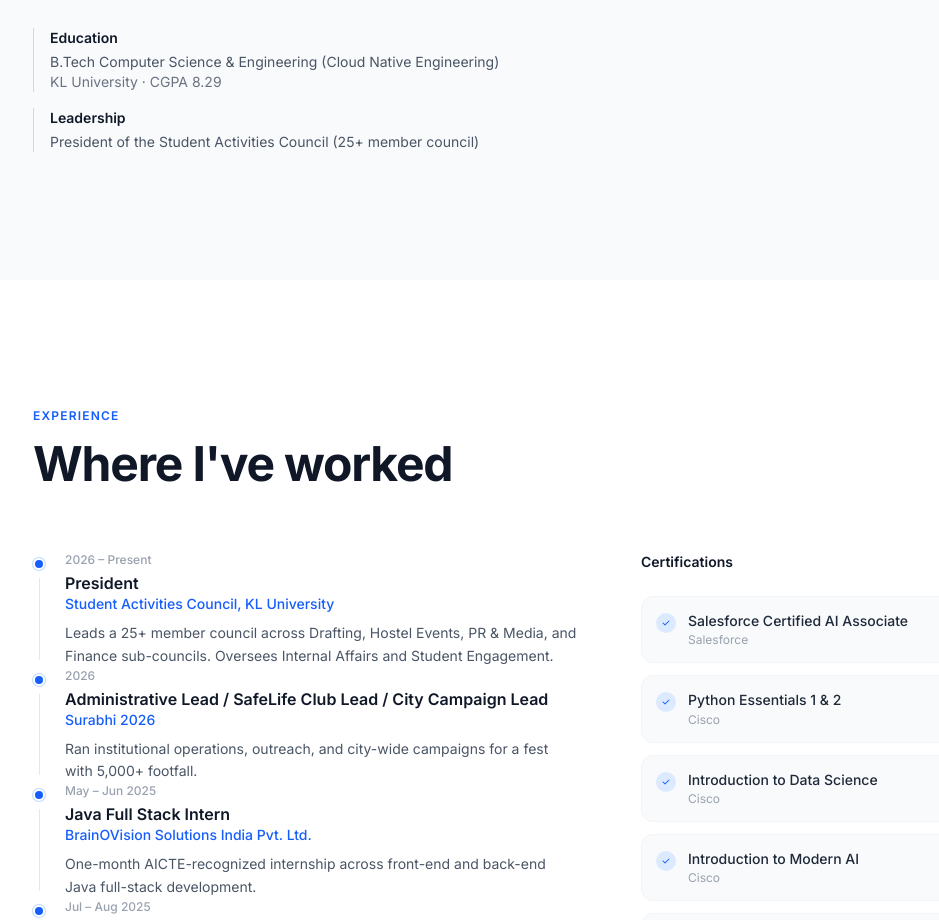
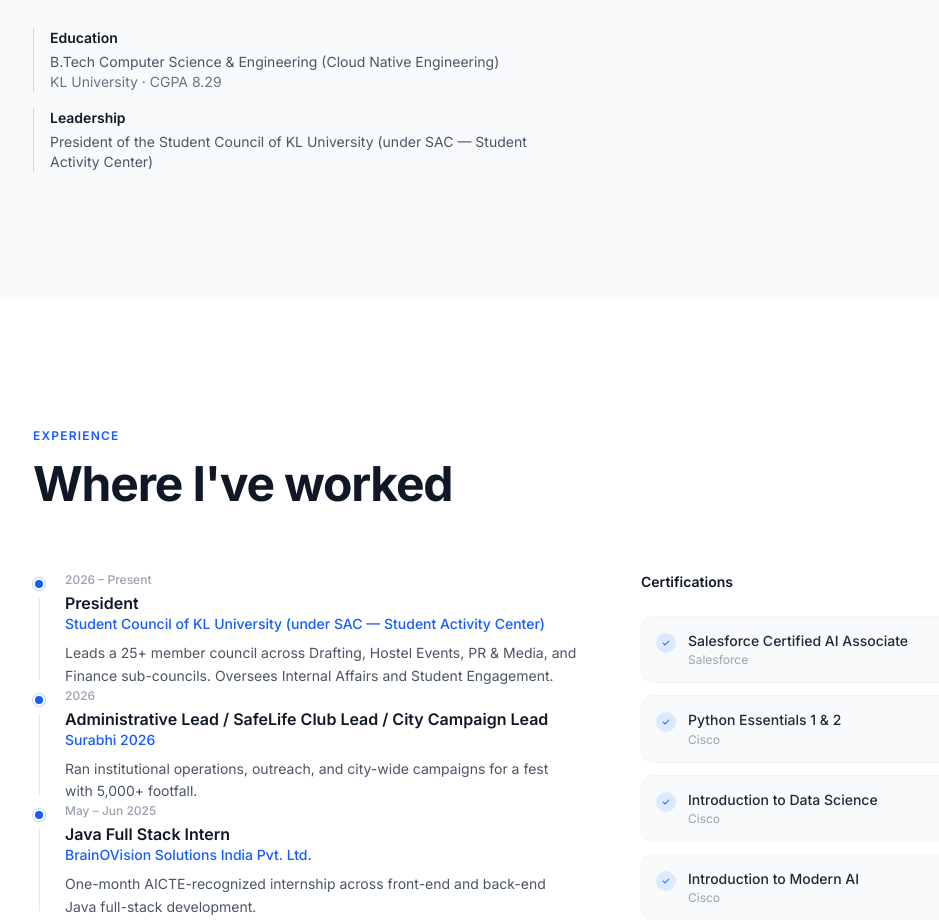
Before and after one commit to pinnamanenirohith/portfolio-website, a Next.js app: page / in a window 1280 px wide. Shown: the part 2840-3760 px from the top of the page, without its empty margins (31-970 px from the left). Built offline with nearby package versions, Linux system fonts and the light colour scheme.

Commit message:
fix: correct SAC to Student Activity Center, clarify council role

```diff
--- a/data/content.ts
+++ b/data/content.ts
@@ -14,7 +14,7 @@ export const personal = {
     university: "KL University",
     cgpa: "8.29",
   },
-  leadership: "President of the Student Activities Council (25+ member council)",
+  leadership: "President of the Student Council of KL University (under SAC — Student Activity Center)",
 };
 
 export const projects = [
@@ -71,7 +71,7 @@ export const projects = [
 export const experience = [
   {
     role: "President",
-    org: "Student Activities Council, KL University",
+    org: "Student Council of KL University (under SAC — Student Activity Center)",
     period: "2026 – Present",
     description:
       "Leads a 25+ member council across Drafting, Hostel Events, PR & Media, and Finance sub-councils. Oversees Internal Affairs and Student Engagement.",
```
